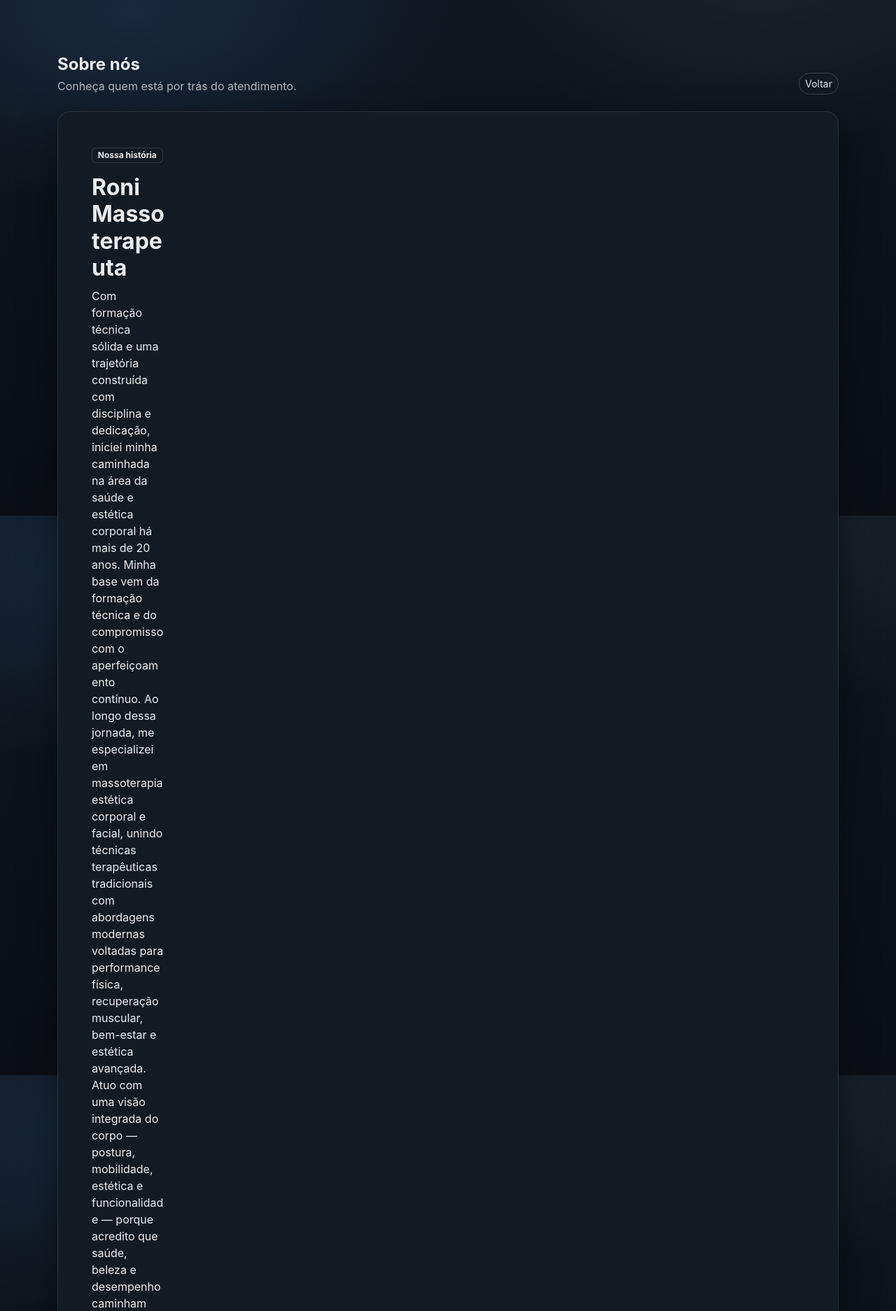
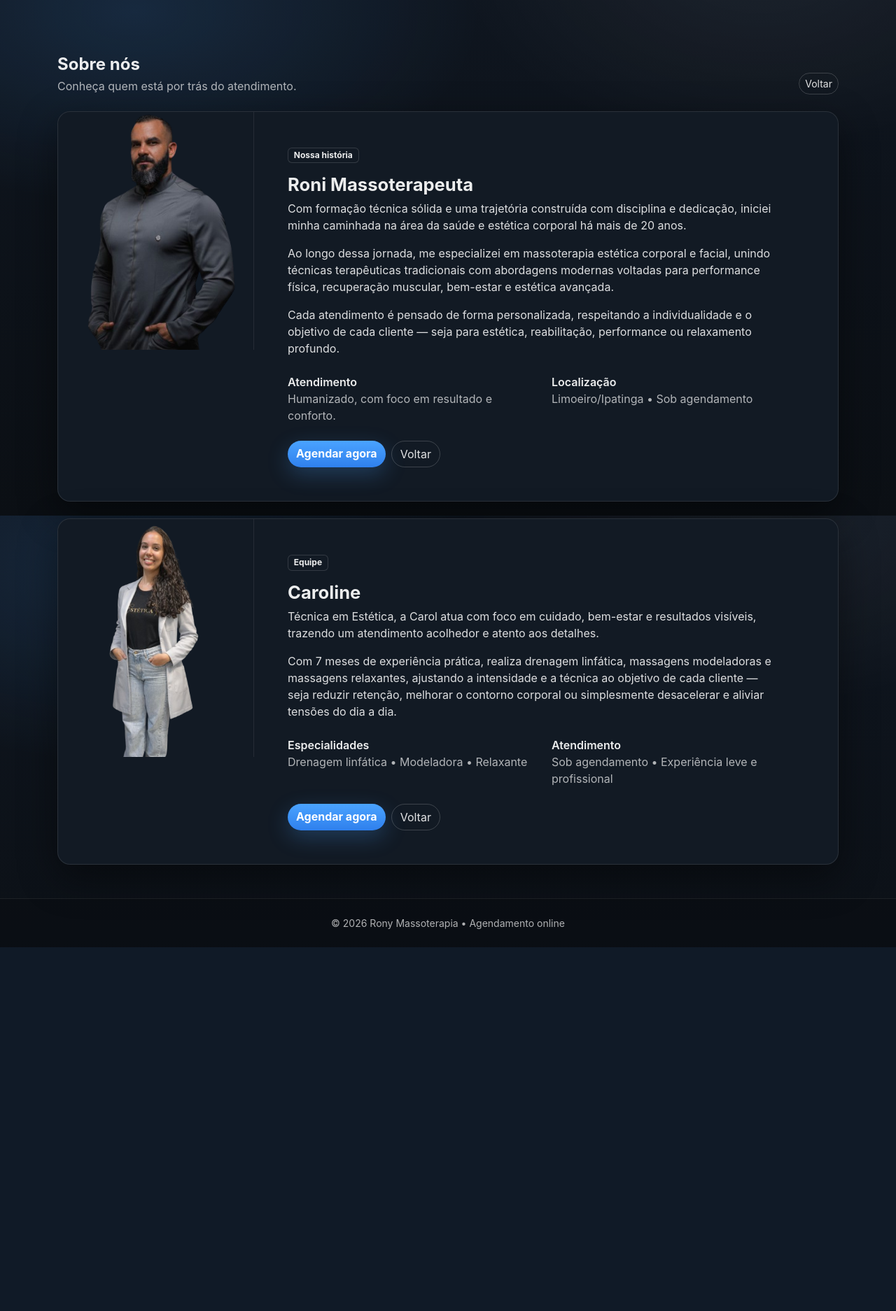
Before and after one commit to marcelinho1212/rony-massoterapia, a Django app: page /sobre/ in a window 1280 px wide. Shown: the part 63-1937 px from the top of the page at 70% size. After the commit the page ends 1417 px from the top, so only its background shows below. Run offline with Django 5.2, Linux system fonts and the light colour scheme.

Commit message:
Ajustes em about.html e theme.css

```diff
--- a/config/settings.py
+++ b/config/settings.py
@@ -104,6 +104,7 @@ else:
     DATABASES = {
         "default": {
             "ENGINE": "django.db.backends.postgresql",
+
             "NAME": os.getenv("DB_NAME"),
             "USER": os.getenv("DB_USER"),
             "PASSWORD": os.getenv("DB_PASSWORD"),
--- a/core/static/css/theme.css
+++ b/core/static/css/theme.css
@@ -326,66 +326,68 @@ body.modal-open footer {
   z-index: 1;
 }
 /* =========================
-   ABOUT: foto pequena à esquerda + texto à direita
+   ABOUT: foto pequena à esquerda + texto à direita (organizado)
 ========================= */
 
-.rm-about-grid{
-  display: grid;
-  grid-template-columns: 200px 1fr; /* foto pequena + texto */
-  gap: 0;
-  align-items: stretch;
+.rm-about-card{
   overflow: hidden;
 }
 
-.rm-about-grid--reverse{
-  grid-template-columns: 1fr 240px; /* se quiser inverter no desktop */
+/* grid consistente (foto esquerda + conteúdo direita) */
+.rm-about-grid{
+  display: grid;
+  grid-template-columns: 280px 1fr; /* foto menor mas com presença */
+  gap: 0;
+  align-items: stretch;
 }
 
-/* container da foto */
+/* coluna da foto */
 .rm-about-photo-wrap{
   position: relative;
   overflow: hidden;
   border-right: 1px solid rgba(255,255,255,0.08);
-  transform: scale(1.0);
+  min-height: 340px;   /* altura fixa do card */
+  max-height: 340px;
 }
 
-/* se estiver reverse, borda vai pro outro lado */
-.rm-about-grid--reverse .rm-about-photo-wrap{
-  border-right: 0;
-  border-left: 1px solid rgba(255,255,255,0.08);
-}
-
-/* imagem sempre “boa”, mas sem virar banner gigante */
+/* imagem sem estourar */
 .rm-about-photo{
   width: 100%;
   height: 100%;
   display: block;
-  object-fit: cover;        /* mantém bonito */
-  object-position: top;     /* evita cortar o rosto */
+  object-fit: cover;
+  object-position: center top; /* prioriza rosto */
 }
 
-/* limita a altura do card (impede ocupar a tela toda) */
-.rm-about-card{
-  overflow: hidden;
-}
-.rm-about-card .rm-about-photo-wrap{
-  min-height: 320px;
-  max-height: 360px;
+/* ajuste fino opcional para a Carol (se precisar) */
+.rm-about-photo--carol{
+  object-position: center 20%;
 }
 
-/* mobile: empilha e reduz ainda mais */
+/* impede quebra feia do título */
+.rm-about-title{
+  font-size: clamp(1.6rem, 2vw, 2rem);
+  line-height: 1.15;
+  word-break: normal;
+  overflow-wrap: normal;
+}
+
+/* texto mais legível (sem “paredão”) */
+.rm-about-text{
+  color: rgba(255,255,255,.86);
+  max-width: 70ch; /* largura confortável de leitura */
+}
+
+/* mobile: empilha, sem zoom maluco */
 @media (max-width: 991.98px){
-  .rm-about-grid,
-  .rm-about-grid--reverse{
+  .rm-about-grid{
     grid-template-columns: 1fr;
   }
 
   .rm-about-photo-wrap{
     border-right: 0;
-    border-left: 0;
     border-bottom: 1px solid rgba(255,255,255,0.08);
     min-height: 220px;
     max-height: 260px;
-    transform: scale(1.7);
   }
 }
--- a/core/templates/core/about.html
+++ b/core/templates/core/about.html
@@ -14,43 +14,38 @@
     <a href="{% url 'home' %}" class="btn btn-outline-secondary btn-sm btn-pill">Voltar</a>
   </div>
 
-  <!-- BLOCO 1 - RONI -->
+  <!-- CARD 1 - RONI -->
   <div class="card card-soft rm-about-card mb-4">
     <div class="rm-about-grid">
-      <!--<div class="rm-about-photo-wrap">
+      <div class="rm-about-photo-wrap">
         <img
           src="{% static 'core/img/roni3.png' %}"
           alt="Roni Massoterapeuta"
           class="rm-about-photo"
         >
-      </div>-->
+      </div>
 
       <div class="p-4 p-lg-5">
         <span class="badge text-bg-light mb-3">Nossa história</span>
 
-        <h3 class="h2 fw-bold mb-2">Roni Massoterapeuta</h3>
-        <p class="rm-text mb-4">
+        <h3 class="rm-about-title fw-bold mb-2">Roni Massoterapeuta</h3>
 
-Com formação técnica sólida e uma trajetória construída com disciplina e dedicação, iniciei minha caminhada na área da saúde e estética corporal há mais de 20 anos.
+        <div class="rm-about-text mb-4">
+          <p class="mb-3">
+            Com formação técnica sólida e uma trajetória construída com disciplina e dedicação, iniciei minha caminhada
+            na área da saúde e estética corporal há mais de 20 anos.
+          </p>
 
-Minha base vem da formação técnica e do compromisso com o aperfeiçoamento contínuo. Ao longo dessa jornada, me especializei em massoterapia estética corporal e facial, unindo técnicas terapêuticas tradicionais com abordagens modernas voltadas para performance física, recuperação muscular, bem-estar e estética avançada.
+          <p class="mb-3">
+            Ao longo dessa jornada, me especializei em massoterapia estética corporal e facial, unindo técnicas terapêuticas
+            tradicionais com abordagens modernas voltadas para performance física, recuperação muscular, bem-estar e estética avançada.
+          </p>
 
-Atuo com uma visão integrada do corpo — postura, mobilidade, estética e funcionalidade — porque acredito que saúde, beleza e desempenho caminham juntos.
-
-Durante minha trajetória profissional:
-
-* Já ministrei aulas de massoterapia e ajuste postural
-* Contribuí na formação de mais de 5.000 alunos ao longo dos anos
-* Atuo há mais de duas décadas na área estética corporal e física
-* Fui eleito, por duas vezes, campeão com Honra ao Mérito como Melhor Massoterapeuta da Região Mineira
-
-Meu trabalho vai além da técnica. Ele envolve leitura corporal, sensibilidade, precisão e estratégia terapêutica. Cada atendimento é pensado de forma personalizada, respeitando a individualidade e o objetivo de cada cliente — seja para estética, reabilitação, performance ou relaxamento profundo.
-
-Hoje, sigo atuando com excelência, profissionalismo e entrega total, oferecendo tratamentos que unem ciência, experiência e resultado real.
-
-Seu corpo é seu patrimônio.
-Meu compromisso é cuidar dele com técnica, respeito e alto padrão.
-        </p>
+          <p class="mb-0">
+            Cada atendimento é pensado de forma personalizada, respeitando a individualidade e o objetivo de cada cliente —
+            seja para estética, reabilitação, performance ou relaxamento profundo.
+          </p>
+        </div>
 
         <div class="row g-3 mb-4">
           <div class="col-12 col-md-6">
@@ -71,33 +66,43 @@ Meu compromisso é cuidar dele com técnica, respeito e alto padrão.
     </div>
   </div>
 
-  <!-- BLOCO 2 - CAROLINE (foto pequena à esquerda, texto à direita) -->
-  <!--<div class="card card-soft rm-about-card">
+  <!-- CARD 2 - CAROL -->
+  <div class="card card-soft rm-about-card">
     <div class="rm-about-grid">
-     <div class="rm-about-photo-wrap">
+      <div class="rm-about-photo-wrap">
         <img
           src="{% static 'core/img/carol4.png' %}"
           alt="Caroline"
-          class="rm-about-photo"
+          class="rm-about-photo rm-about-photo--carol"
         >
-      </div>-->
+      </div>
 
       <div class="p-4 p-lg-5">
         <span class="badge text-bg-light mb-3">Equipe</span>
 
-        <h3 class="h2 fw-bold mb-2">Caroline Massoterapeuta</h3>
-        <p class="rm-text mb-4">
-          Responsável pelo suporte, organização e atendimento inicial aos clientes, garantindo uma experiência clara e profissional.
-        </p>
+        <h3 class="rm-about-title fw-bold mb-2">Caroline</h3>
+
+        <div class="rm-about-text mb-4">
+          <p class="mb-3">
+            Técnica em Estética, a Carol atua com foco em cuidado, bem-estar e resultados visíveis, trazendo um atendimento
+            acolhedor e atento aos detalhes.
+          </p>
+
+          <p class="mb-0">
+            Com 7 meses de experiência prática, realiza drenagem linfática, massagens modeladoras e massagens relaxantes,
+            ajustando a intensidade e a técnica ao objetivo de cada cliente — seja reduzir retenção, melhorar o contorno corporal
+            ou simplesmente desacelerar e aliviar tensões do dia a dia.
+          </p>
+        </div>
 
         <div class="row g-3 mb-4">
           <div class="col-12 col-md-6">
-            <div class="fw-semibold">Atuação</div>
-            <div class="muted">Recepção, organização e suporte ao cliente.</div>
+            <div class="fw-semibold">Especialidades</div>
+            <div class="muted">Drenagem linfática • Modeladora • Relaxante</div>
           </div>
           <div class="col-12 col-md-6">
-            <div class="fw-semibold">Contato</div>
-            <div class="muted">Via WhatsApp • Sob agendamento</div>
+            <div class="fw-semibold">Atendimento</div>
+            <div class="muted">Sob agendamento • Experiência leve e profissional</div>
           </div>
         </div>
 
```
